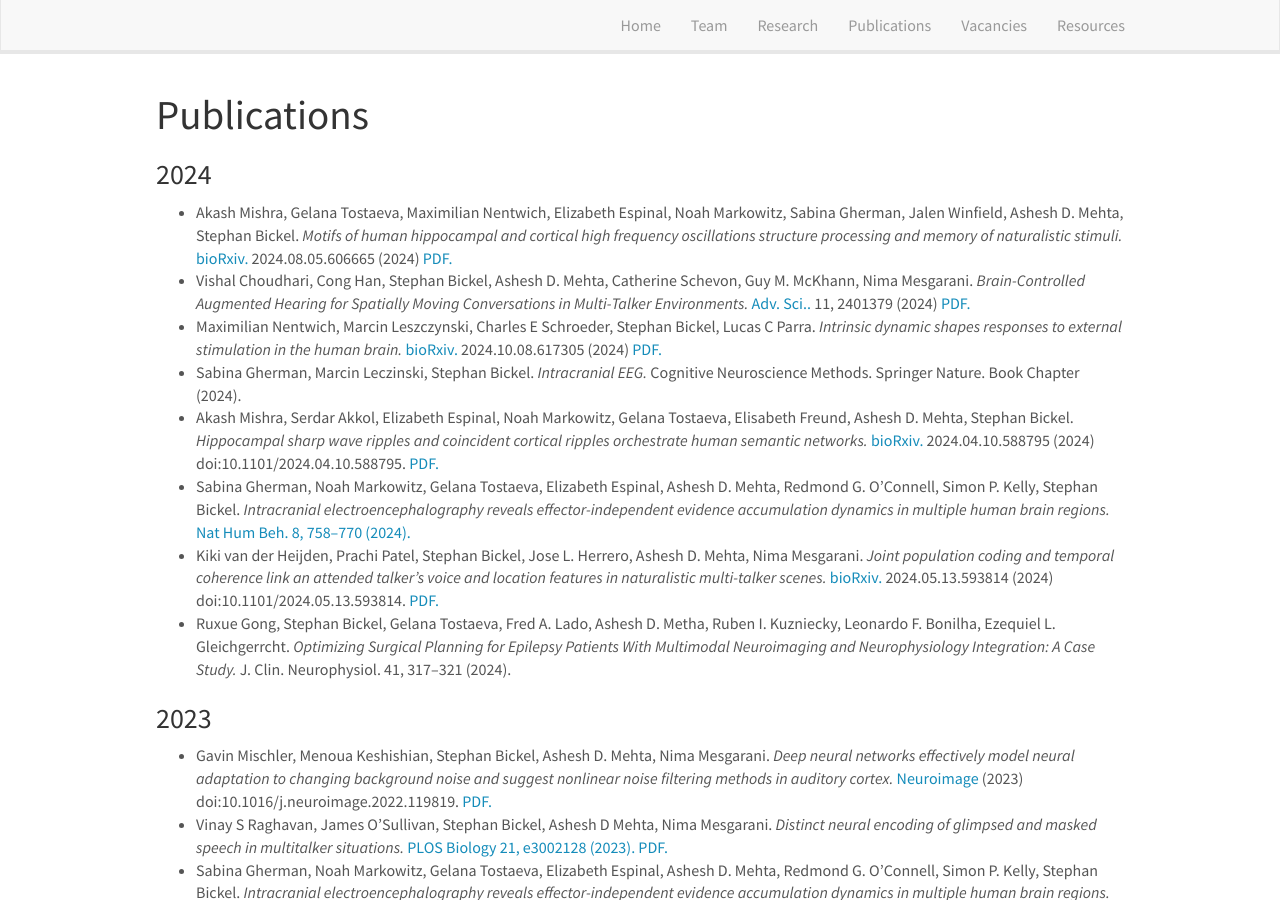
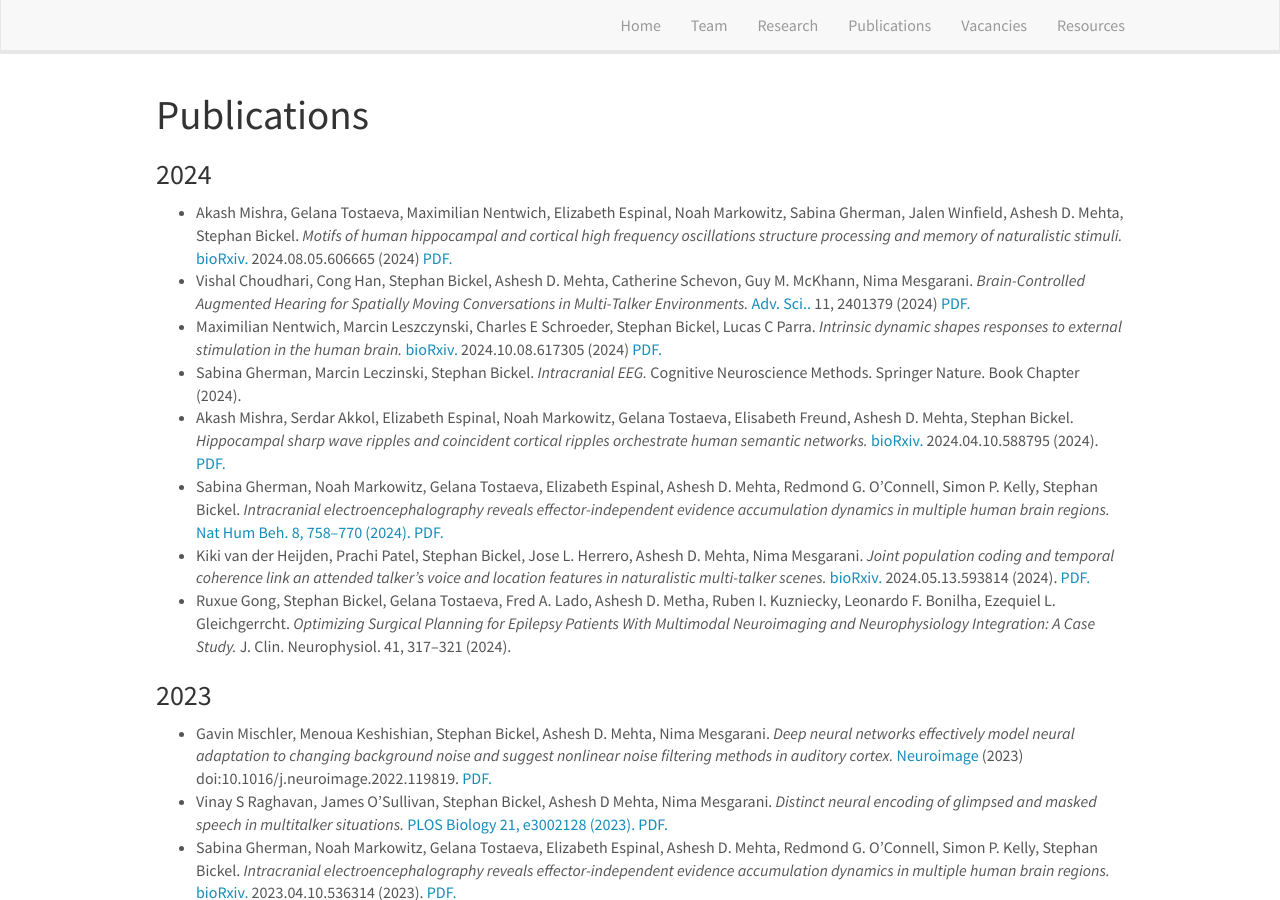
Before and after one commit to sarahgrjohnson/HBMLwebsite, a Jekyll site: the page built from _pages/publications.md, in a window 1280 px wide and 900 px high. Built offline with Jekyll 4.4.1, drawn with Linux system fonts in a browser that asks for light colours; nearby versions of some CDN libraries; some of the changed text lies outside the part shown.

Commit message:
added sabina's Nat Hum Beh paper as pdf

```diff
--- a/_pages/publications.md
+++ b/_pages/publications.md
@@ -36,18 +36,19 @@ permalink: /publications/
   <li>
     Akash Mishra, Serdar Akkol, Elizabeth Espinal, Noah Markowitz, Gelana Tostaeva, Elisabeth Freund, Ashesh D. Mehta, Stephan Bickel.
     <em>Hippocampal sharp wave ripples and coincident cortical ripples orchestrate human semantic networks.</em>
-     <a href="https://doi.org/10.1101/2024.04.10.588795" target="_blank">bioRxiv.</a> 2024.04.10.588795 (2024) doi:10.1101/2024.04.10.588795.
+     <a href="https://doi.org/10.1101/2024.04.10.588795" target="_blank">bioRxiv.</a> 2024.04.10.588795 (2024).
       <a href="{{ site.url }}{{ site.baseurl }}/downloads/biorxiv_2024.04.10.588795v3.AkashMatrixRecall.pdf" target="_blank">PDF.</a>
   </li>
   <li>
     Sabina Gherman, Noah Markowitz, Gelana Tostaeva, Elizabeth Espinal, Ashesh D. Mehta, Redmond G. O’Connell, Simon P. Kelly, Stephan Bickel.
     <em>Intracranial electroencephalography reveals effector-independent evidence accumulation dynamics in multiple human brain regions.</em>
     <a href="https://www-nature-com.medproxy.hofstra.edu/articles/s41562-024-01824-9" target="_blank">Nat Hum Beh. 8, 758–770 (2024).</a>
+          <a href="{{ site.url }}{{ site.baseurl }}/downloads/Gherman2024_forPostingOnWebsites.pdf" target="_blank">PDF.</a>
   </li>
   <li>
     Kiki van der Heijden, Prachi Patel, Stephan Bickel, Jose L. Herrero, Ashesh D. Mehta, Nima Mesgarani.
     <em>Joint population coding and temporal coherence link an attended talker’s voice and location features in naturalistic multi-talker scenes.</em>
-      <a href="https://doi.org/10.1101/2024.05.13.593814" target="_blank">bioRxiv.</a> 2024.05.13.593814 (2024) doi:10.1101/2024.05.13.593814.
+      <a href="https://doi.org/10.1101/2024.05.13.593814" target="_blank">bioRxiv.</a> 2024.05.13.593814 (2024).
       <a href="{{ site.url }}{{ site.baseurl }}/downloads/biorxiv_2024.05.13.593814v1.Kiki.pdf" target="_blank">PDF.</a>
   </li>
   <li>
@@ -74,7 +75,7 @@ permalink: /publications/
   <li>
     Sabina Gherman, Noah Markowitz, Gelana Tostaeva, Elizabeth Espinal, Ashesh D. Mehta, Redmond G. O’Connell, Simon P. Kelly, Stephan Bickel.
     <em>Intracranial electroencephalography reveals effector-independent evidence accumulation dynamics in multiple human brain regions.</em>
-    <a href="https://doi.org/10.1101/2023.04.10.536314" target="_blank">bioRxiv.</a> 2023.04.10.536314 (2023) doi:10.1101/2023.04.10.536314.
+    <a href="https://doi.org/10.1101/2023.04.10.536314" target="_blank">bioRxiv.</a> 2023.04.10.536314 (2023).
       <a href="{{ site.url }}{{ site.baseurl }}/downloads/biorxiv 2023.04.10.536314v1.Sabina.pdf" target="_blank">PDF.</a>
   </li>
   <li>
```
Also changed, not shown: 1 other file.
